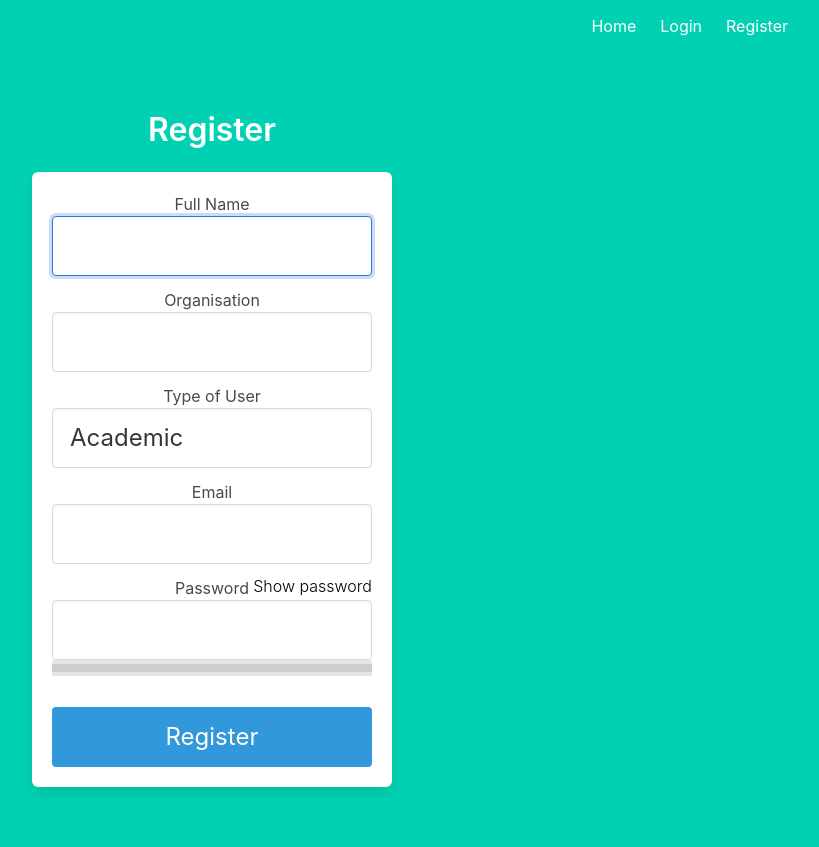
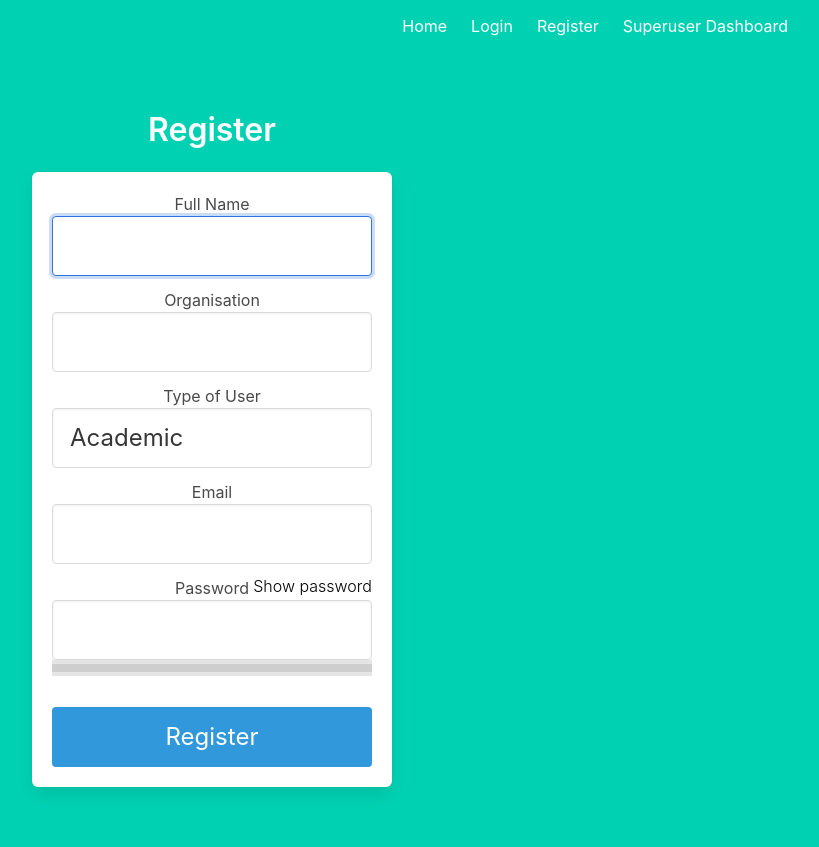
Before and after one commit to carbonmap/ccm-backend, a Flask app: template app/templates/register.html in a window 1280 px wide. Shown: the whole page, without its empty margins (428-1247 px from the left). Run offline with Flask 2, Linux system fonts and the light colour scheme; the template is opened without the code that fills it, so the values that code supplies are empty; some libraries are stand-ins or nearby versions.

Commit message:
Merge Superuser dashboard with main Styling

```diff
--- a/app/templates/base.html
+++ b/app/templates/base.html
@@ -52,6 +52,10 @@
                                 Logout
                             </a>
                             {% endif %}
+
+                            <a href="{{ url_for('superuser_dashboard.super_dash') }}" class="navbar-item">
+                                Superuser Dashboard
+                            </a>
                         </div>
                     </div>
                 </div>
--- a/app/templates/super_dash.html
+++ b/app/templates/super_dash.html
@@ -8,6 +8,10 @@
     <script type="text/javascript" src="https://ajax.googleapis.com/ajax/libs/jquery/2.1.3/jquery.min.js"> </script>
 
   </head>
+
+{% extends "base.html" %}
+
+{% block content %}
   <body>
     <h3 class="title">
         Super-User Dashboard
@@ -56,4 +60,5 @@
 
 
   </body>
+  {% endblock %}
 </html>
```
